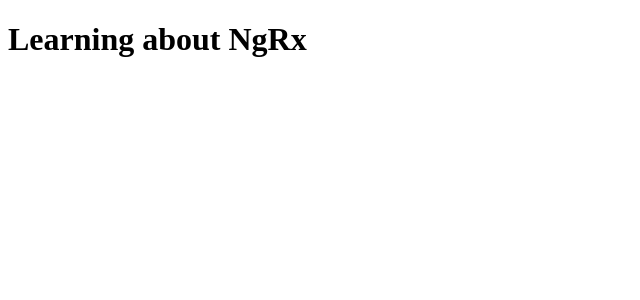
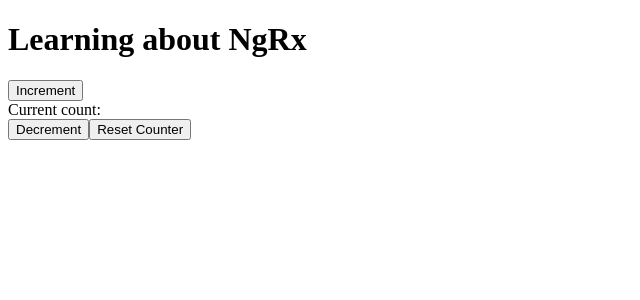
Before and after one commit to martinKindall/ngrx_tutorial, an Angular app: page / in a window 1280 px wide. Shown: the top 300 px of the page, without its empty margins (0-640 px from the left). Built offline with nearby package versions, Linux system fonts and the light colour scheme; what @ngrx/store would draw is missing.

Commit message:
Defining the actions in the component that will use the counter

```diff
--- a/src/app/app.component.html
+++ b/src/app/app.component.html
@@ -1 +1,3 @@
 <h1>Learning about {{appName}}</h1>
+
+<app-my-counter></app-my-counter>
--- a/src/app/my-counter/my-counter.component.html
+++ b/src/app/my-counter/my-counter.component.html
@@ -1 +1,7 @@
-<p>my-counter works!</p>
+<button (click)="increment()">Increment</button>
+
+<div>Current count: {{count$ | async }}</div>
+
+<button (click)="decrement()">Decrement</button>
+
+<button (click)="reset()">Reset Counter</button>
--- a/src/app/my-counter/my-counter.component.ts
+++ b/src/app/my-counter/my-counter.component.ts
@@ -1,15 +1,17 @@
 import { Component, OnInit } from '@angular/core';
+import {Observable} from 'rxjs';
 
 @Component({
   selector: 'app-my-counter',
   templateUrl: './my-counter.component.html',
   styleUrls: ['./my-counter.component.css']
 })
-export class MyCounterComponent implements OnInit {
+export class MyCounterComponent {
+  count$: Observable<number>;
 
   constructor() { }
 
-  ngOnInit(): void {
-  }
-
+  increment(): void {}
+  decrement(): void {}
+  reset(): void {}
 }
```
